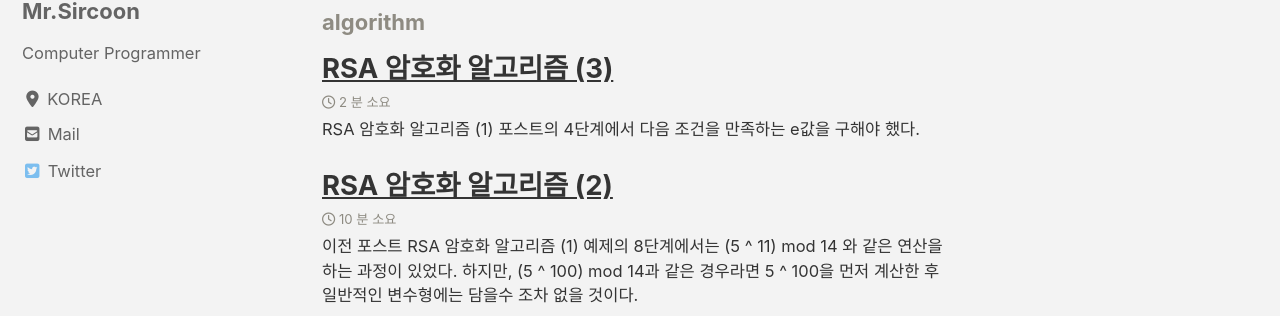
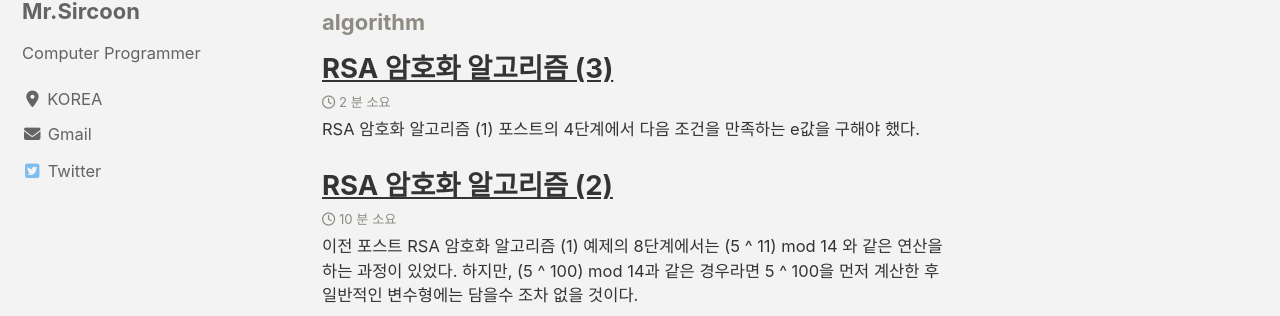
Before and after one commit to mrsoulware/mrsoulware.github.io, a Jekyll site: the page built from _pages/category-archive.md, in a window 1280 px wide. Shown: the part 233-549 px from the top of the page. Built offline with Jekyll 4.4.1, drawn with Linux system fonts in a browser that asks for light colours; cached includes are drawn as plain includes; nearby versions of some CDN libraries.

Commit message:
Update _config.yml

```diff
--- a/_config.yml
+++ b/_config.yml
@@ -99,8 +99,10 @@ author:
   location         : "KOREA"
   email            :
   links:
-    - label: "Mail"
-      icon: "fas fa-fw fa-envelope-square"
+#    - label: "Email"
+    - label: "Gmail"
+#      icon: "fas fa-fw fa-envelope-square"
+      icon: "fas fa-fw fa-envelope"
       url: "mailto:sircoon@gmail.com"
     - label: "Website"
       icon: "fas fa-fw fa-link"
```
